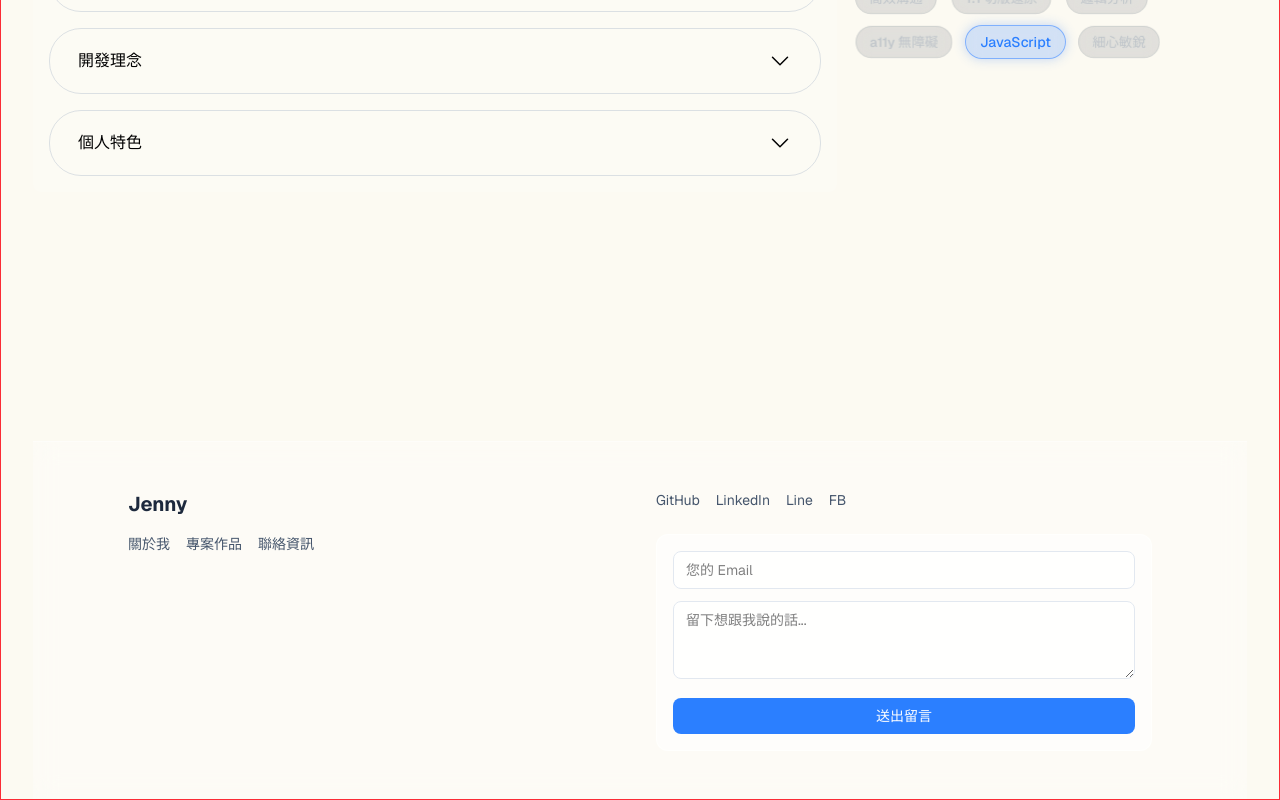
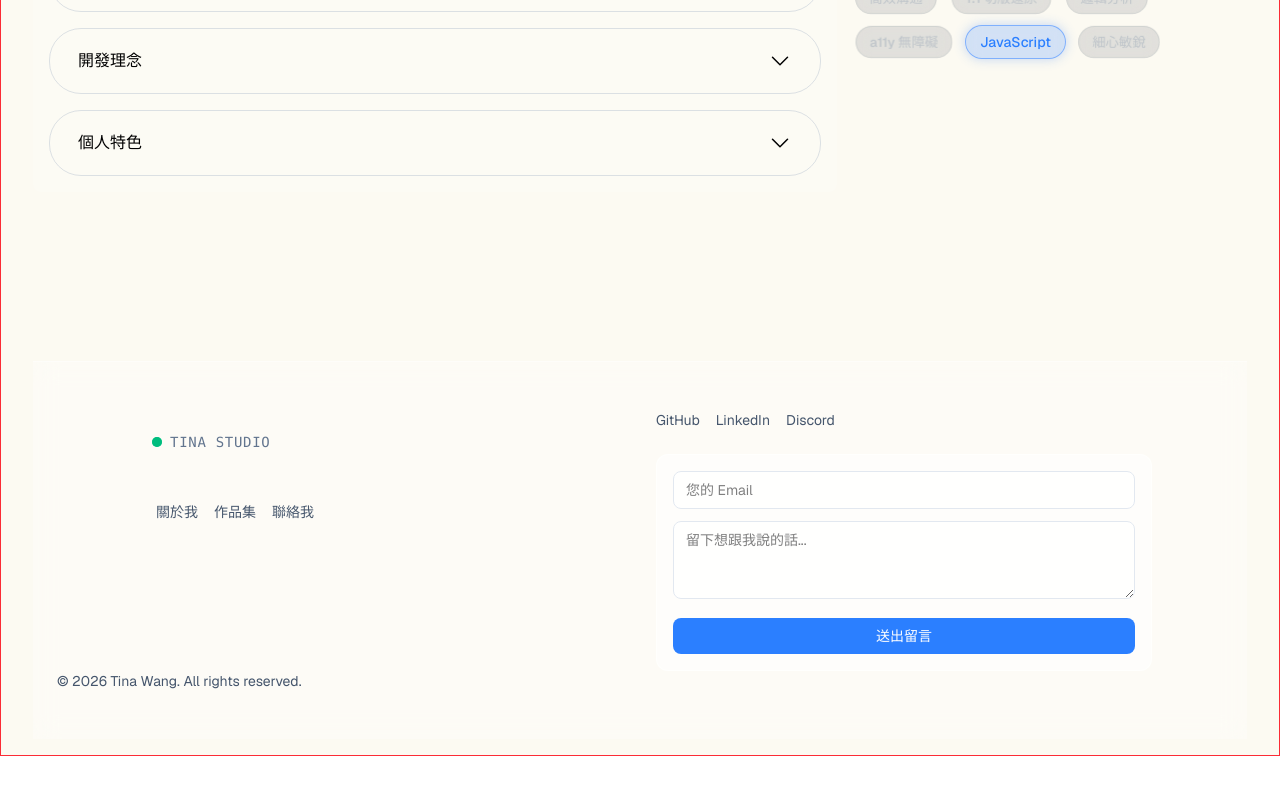
Before and after one commit to tina801005/tina-dev-landing-page, a Vue app: page / in a window 1280 px wide. Shown: the part 1636-2436 px from the top of the page. After the commit the page ends 2392 px from the top, so only its background shows below. Built offline with nearby package versions, Linux system fonts and the light colour scheme.

Commit message:
20260902 - 專案進度 1. 修改footer logo，改為和header同樣的 2. 修改footer nav的連結
接下來要做
1. 修正hero文字內容
2. 修改about的文字內容
3. 編輯作品集簡介的文字內容

```diff
--- a/src/components/Layout/TheFooter.vue
+++ b/src/components/Layout/TheFooter.vue
@@ -10,6 +10,7 @@
         import { ref, onMounted } from 'vue';
         import emailjs from '@emailjs/browser';
         import confetti from 'canvas-confetti';
+        import StatusLogo from "../ui/StatusLogo.vue";
 
         const email = ref('');
         const message = ref('');
@@ -84,16 +85,17 @@
         </script>
 
         <template>
-          <footer id="contact" class="mt-20 border-t border-white/40 bg-white/30 backdrop-blur-md py-12 px-6">
+          <footer id="contact" class="mb-4 border-t border-white/40 bg-white/30 backdrop-blur-md py-12 px-6">
             <div class="max-w-5xl mx-auto grid grid-cols-1 md:grid-cols-2 gap-8 items-start">
 
               <!-- 左側：Logo + Nav 導覽 -->
               <div class="space-y-4">
-                <h3 class="text-xl font-bold text-slate-800">Jenny</h3>
-                <nav class="flex flex-wrap gap-4 text-sm text-slate-600">
-                  <a href="#about" class="hover:text-blue-500 transition-colors">關於我</a>
-                  <a href="#projects" class="hover:text-blue-500 transition-colors">專案作品</a>
-                  <a href="#contact" class="hover:text-blue-500 transition-colors">聯絡資訊</a>
+                <StatusLogo />
+
+                <nav class="m-7 flex flex-wrap gap-4 text-sm text-slate-600">
+                  <a href="#about-section" class="hover:underline hover:text-blue-500 transition-colors">關於我</a>
+                  <a href="#portfolio-section" class="hover:underline hover:text-blue-500 transition-colors">作品集</a>
+                  <a href="#contact" class="hover:underline hover:text-blue-500 transition-colors">聯絡我</a>
                 </nav>
               </div>
 
@@ -101,10 +103,9 @@
               <div class="space-y-6">
                 <!-- 社群連結 -->
                 <div class="flex items-center space-x-4 text-sm text-slate-600">
-                  <a href="#" target="_blank" class="hover:text-blue-500 transition-colors">GitHub</a>
-                  <a href="#" target="_blank" class="hover:text-blue-500 transition-colors">LinkedIn</a>
-                  <a href="#" target="_blank" class="hover:text-blue-500 transition-colors">Line</a>
-                  <a href="#" target="_blank" class="hover:text-blue-500 transition-colors">FB</a>
+                  <a href="https://github.com/tina801005" target="_blank" class="hover:text-blue-500 transition-colors">GitHub</a>
+                  <a href="https://www.linkedin.com/in/tinawang1005/" target="_blank" class="hover:text-blue-500 transition-colors">LinkedIn</a>
+                  <a href="https://discord.com/users/tina_801005" target="_blank" class="hover:text-blue-500 transition-colors">Discord</a>
                 </div>
 
                 <!-- Email 留言區 -->
@@ -139,6 +140,7 @@
               </div>
 
             </div>
+            <p class="text-sm text-slate-600">© 2026 Tina Wang. All rights reserved.</p>
           </footer>
         </template>
 <style scoped></style>
```
